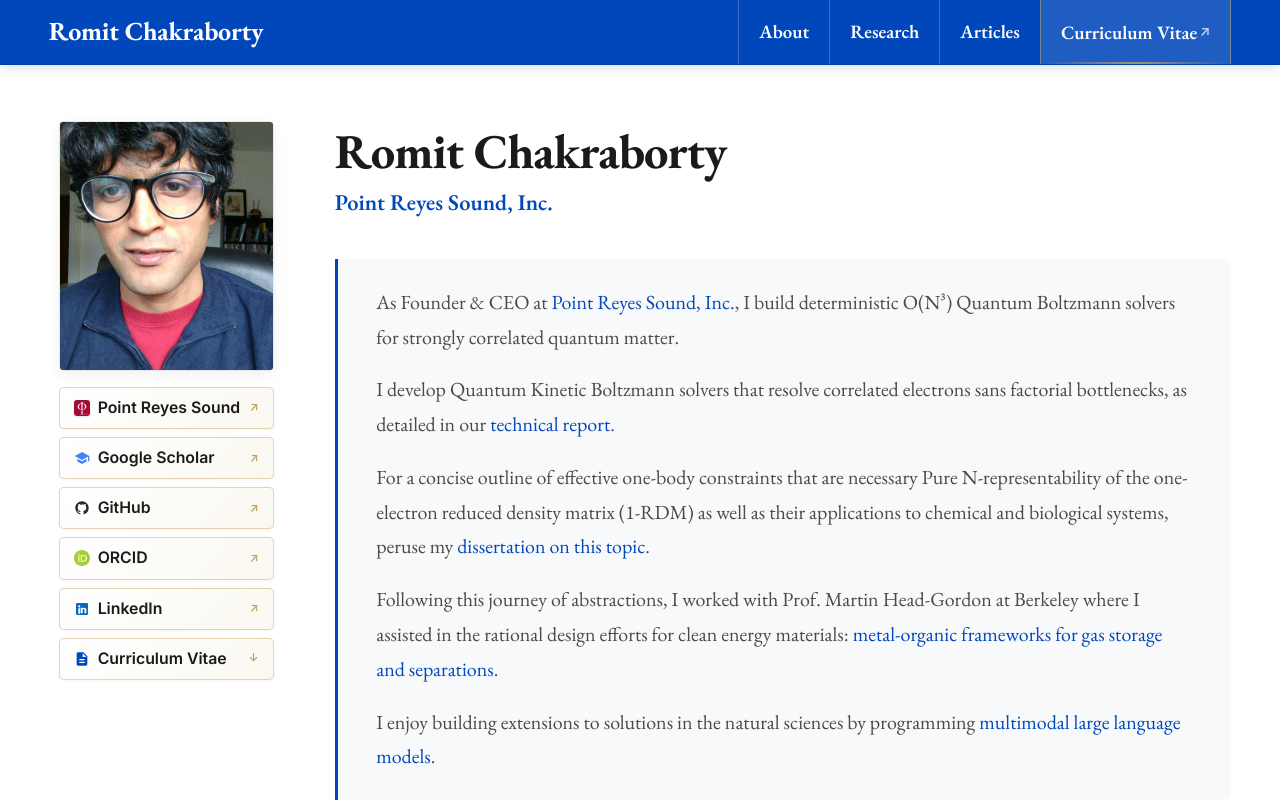
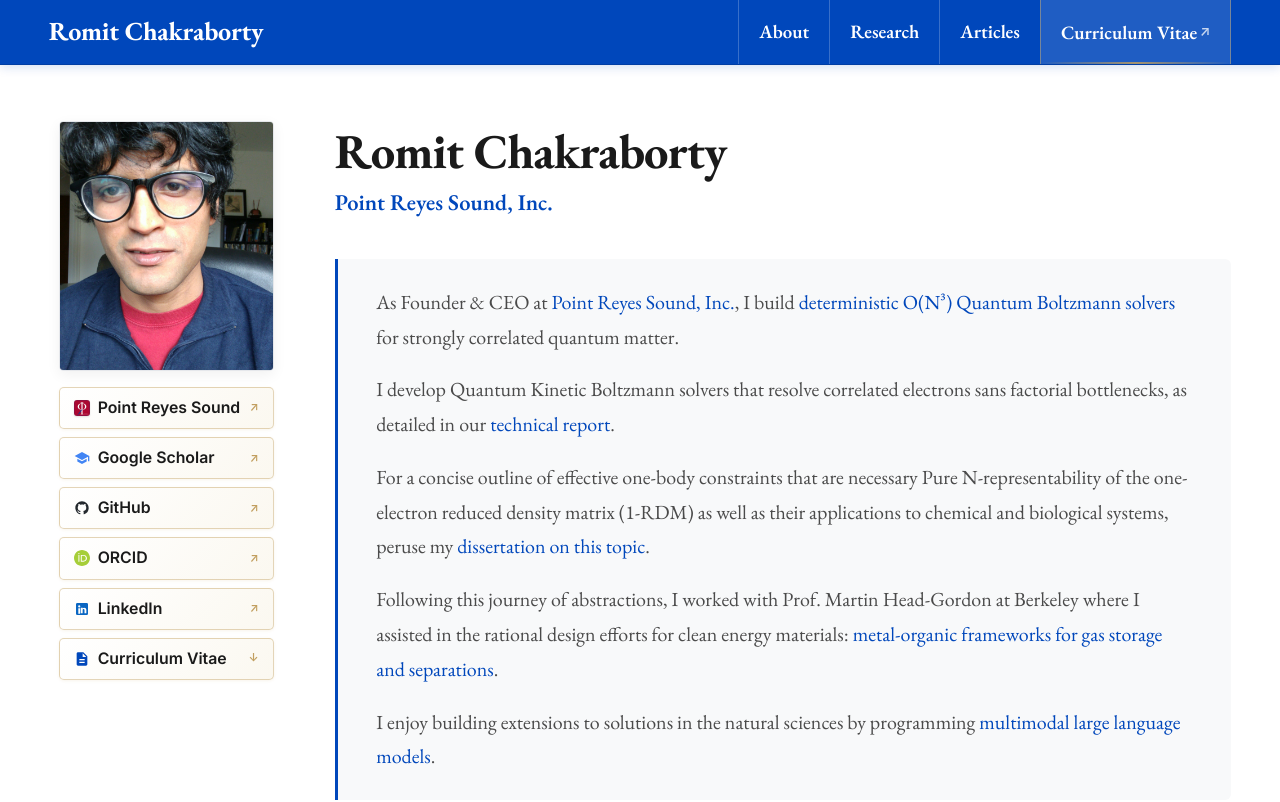
Before and after one commit to RomitChakraborty/rchakraborty.dev, a React (Vite) app: page / in a window 1280 px wide. Shown: the top 802 px of the page. Built offline with nearby package versions, Linux system fonts and the light colour scheme.

Commit message:
Hyperlink deterministic O(N^3) Quantum Boltzmann solvers to Q-BECK preprint (arXiv:2611.17245)

```diff
--- a/src/components/Hero.jsx
+++ b/src/components/Hero.jsx
@@ -80,7 +80,7 @@ export default function Hero({ onSelectPillar, onOpenCV }) {
           {/* Unified About Me Container with Continuous Royal Blue Left Margin */}
           <div className="about-manuscript-container">
             <p className="hero-bio">
-              As Founder &amp; CEO at <a href={profileData.links.prsWebsite} target="_blank" rel="noopener noreferrer">Point Reyes Sound, Inc.</a>, I build deterministic O(N³) Quantum Boltzmann solvers for strongly correlated quantum matter.
+              As Founder &amp; CEO at <a href={profileData.links.prsWebsite} target="_blank" rel="noopener noreferrer">Point Reyes Sound, Inc.</a>, I build <a href="https://arxiv.org/abs/2611.17245" target="_blank" rel="noopener noreferrer">deterministic O(N³) Quantum Boltzmann solvers</a> for strongly correlated quantum matter.
             </p>
 
             <p className="hero-bio">
```
